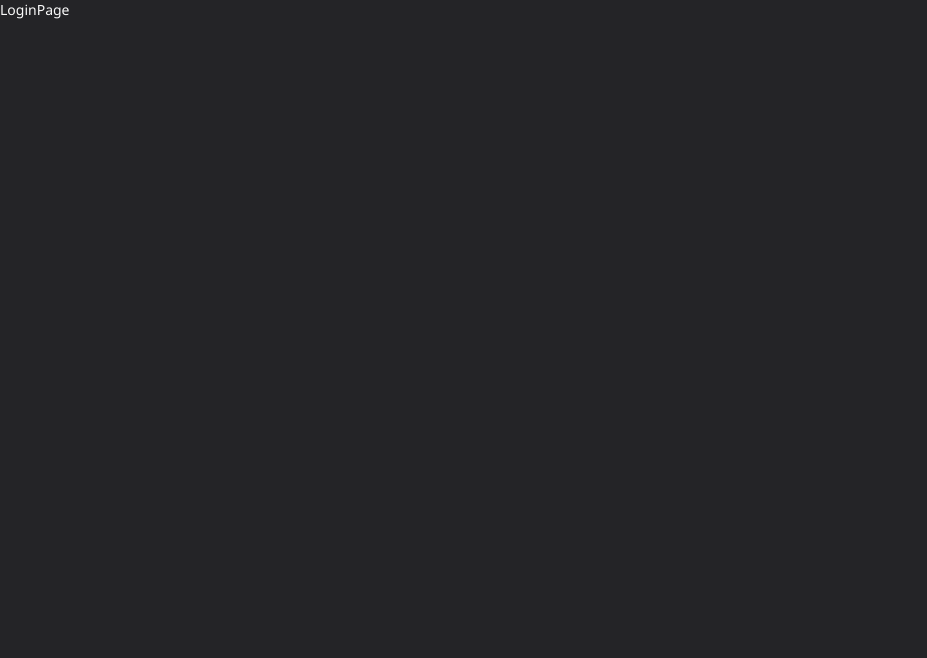
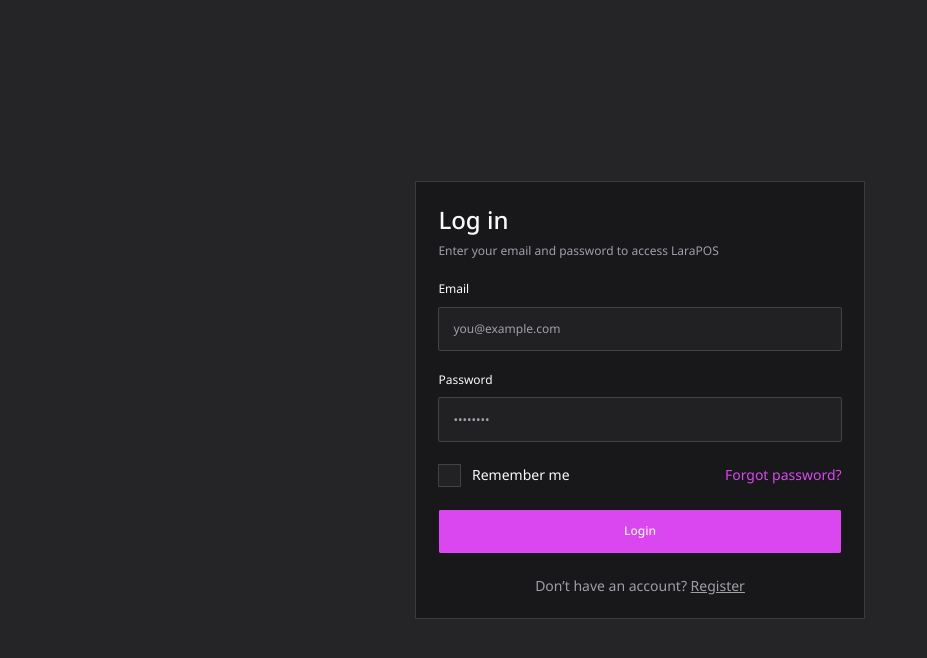
Before and after one commit to SPADE-VEXZY/mcf4-starterkit-ui, a Next.js app: page /login in a window 1280 px wide. Shown: the top 658 px of the page, without its empty margins (0-927 px from the left). Built offline with nearby package versions, Linux system fonts and the light colour scheme.

Commit message:
feat: add navbar intro layout, login page, and container component

```diff
--- a/app/login/page.tsx
+++ b/app/login/page.tsx
@@ -1,5 +1,79 @@
-const LoginPage = () => {
-  return <div>LoginPage</div>;
-};
+"use client"
 
-export default LoginPage;
+import { Button } from "@/components/ui/button"
+import { Input } from "@/components/ui/input"
+import { Card, CardContent, CardDescription, CardHeader, CardTitle } from "@/components/ui/card"
+import { Label } from "@/components/ui/label"
+import { Checkbox } from "@/components/ui/checkbox"
+import Link from "next/link"
+
+export default function LoginPage() {
+  return (
+    <div className="flex min-h-screen items-center justify-center bg-muted/40 px-4">
+      <Card className="w-full max-w-md">
+        <CardHeader>
+          <CardTitle className="text-2xl">Log in</CardTitle>
+          <CardDescription>
+            Enter your email and password to access LaraPOS
+          </CardDescription>
+        </CardHeader>
+
+        <CardContent>
+          <form className="space-y-4">
+            {/* Email */}
+            <div className="space-y-2">
+              <Label htmlFor="email">Email</Label>
+              <Input
+                id="email"
+                type="email"
+                placeholder="you@example.com"
+                required
+              />
+            </div>
+
+            {/* Password */}
+            <div className="space-y-2">
+              <Label htmlFor="password">Password</Label>
+              <Input
+                id="password"
+                type="password"
+                placeholder="••••••••"
+                required
+              />
+            </div>
+
+            {/* Remember me + Forgot password */}
+            <div className="flex items-center justify-between">
+              <div className="flex items-center space-x-2">
+                <Checkbox id="remember" />
+                <Label htmlFor="remember" className="text-sm">
+                  Remember me
+                </Label>
+              </div>
+
+              <Link
+                href="/forgot-password"
+                className="text-sm text-primary hover:underline"
+              >
+                Forgot password?
+              </Link>
+            </div>
+
+            {/* Login button */}
+            <Button type="submit" className="w-full">
+              Login
+            </Button>
+
+            {/* Register link */}
+            <p className="text-center text-sm text-muted-foreground">
+              Don’t have an account?{" "}
+              <Link href="/register" className="underline">
+                Register
+              </Link>
+            </p>
+          </form>
+        </CardContent>
+      </Card>
+    </div>
+  )
+}
--- a/app/page.tsx
+++ b/app/page.tsx
@@ -1,5 +1,7 @@
-import { ComponentExample } from "@/components/component-example";
+// import { ComponentExample } from "@/components/component-example";
+import { Navbar } from "@/components/nav-bar";
 
 export default function Page() {
-return <ComponentExample />;
+// return <ComponentExample />;
+return <Navbar />
 }
--- a/components/component-example.tsx
+++ b/components/component-example.tsx
@@ -1,3 +1,4 @@
+
 "use client"
 
 import * as React from "react"
@@ -78,6 +79,7 @@ export function ComponentExample() {
 
 function CardExample() {
   return (
+
     <Example title="Card" className="items-center justify-center">
       <Card className="relative w-full max-w-sm overflow-hidden pt-0">
         <div className="bg-primary absolute inset-0 z-30 aspect-video opacity-50 mix-blend-color" />
--- /dev/null
+++ b/components/container.tsx
@@ -0,0 +1,15 @@
+import * as React from "react"
+import { cn } from "@/lib/utils"
+
+interface ContainerProps {
+  children: React.ReactNode
+  className?: string
+}
+
+export function Container({ children, className }: ContainerProps) {
+  return (
+    <div className={cn("mx-auto w-full max-w-7xl px-3", className)}>
+      {children}
+    </div>
+  )
+}
--- /dev/null
+++ b/components/nav-bar.tsx
@@ -0,0 +1,63 @@
+"use client"
+
+import { useState } from "react"
+import Link from "next/link"
+import { Button } from "@/components/ui/button"
+import { Container } from "./container"
+import { Menu, X } from "lucide-react"
+
+export function Navbar() {
+  const [open, setOpen] = useState(false)
+
+  return (
+    <nav className="border-b">
+      <Container className="flex items-center justify-between py-3">
+        {/* Logo */}
+        <h1 className="text-xl font-semibold">LaraPOS</h1>
+
+        {/* Desktop menu */}
+        <div className="hidden md:flex gap-6">
+          <a href="#" className="hover:text-primary">About</a>
+          <a href="#" className="hover:text-primary">Features</a>
+          <a href="#" className="hover:text-primary">Contact</a>
+        </div>
+
+        {/* Desktop buttons */}
+        <div className="hidden md:flex gap-3">
+          <Button variant="outline" className="px-8">
+            Register
+          </Button>
+          <Link href="/login">
+            <Button className="px-8">Login</Button>
+          </Link>
+        </div>
+
+        {/* Mobile menu button */}
+        <button
+          className="md:hidden"
+          onClick={() => setOpen(!open)}
+        >
+          {open ? <X size={24} /> : <Menu size={24} />}
+        </button>
+      </Container>
+
+      {/* Mobile menu */}
+      {open && (
+        <div className="md:hidden border-t">
+          <Container className="flex flex-col gap-4 py-4">
+            <a href="#" onClick={() => setOpen(false)}>About</a>
+            <a href="#" onClick={() => setOpen(false)}>Features</a>
+            <a href="#" onClick={() => setOpen(false)}>Contact</a>
+
+            <div className="flex flex-col gap-3 pt-2">
+              <Button variant="outline">Register</Button>
+              <Link href="/login">
+                <Button className="w-full">Login</Button>
+              </Link>
+            </div>
+          </Container>
+        </div>
+      )}
+    </nav>
+  )
+}
--- /dev/null
+++ b/components/ui/checkbox.tsx
@@ -0,0 +1,29 @@
+"use client"
+
+import { Checkbox as CheckboxPrimitive } from "@base-ui/react/checkbox"
+
+import { cn } from "@/lib/utils"
+import { CheckIcon } from "lucide-react"
+
+function Checkbox({ className, ...props }: CheckboxPrimitive.Root.Props) {
+  return (
+    <CheckboxPrimitive.Root
+      data-slot="checkbox"
+      className={cn(
+        "border-input dark:bg-input/30 data-checked:bg-primary data-checked:text-primary-foreground dark:data-checked:bg-primary data-checked:border-primary aria-invalid:aria-checked:border-primary aria-invalid:border-destructive dark:aria-invalid:border-destructive/50 focus-visible:border-ring focus-visible:ring-ring/50 aria-invalid:ring-destructive/20 dark:aria-invalid:ring-destructive/40 flex size-4 items-center justify-center rounded-none border transition-colors group-has-disabled/field:opacity-50 focus-visible:ring-1 aria-invalid:ring-1 peer relative shrink-0 outline-none after:absolute after:-inset-x-3 after:-inset-y-2 disabled:cursor-not-allowed disabled:opacity-50",
+        className
+      )}
+      {...props}
+    >
+      <CheckboxPrimitive.Indicator
+        data-slot="checkbox-indicator"
+        className="[&>svg]:size-3.5 grid place-content-center text-current transition-none"
+      >
+        <CheckIcon
+        />
+      </CheckboxPrimitive.Indicator>
+    </CheckboxPrimitive.Root>
+  )
+}
+
+export { Checkbox }
```
Also changed, not shown: 1 other file (tests, documents, lock files or other folders).
